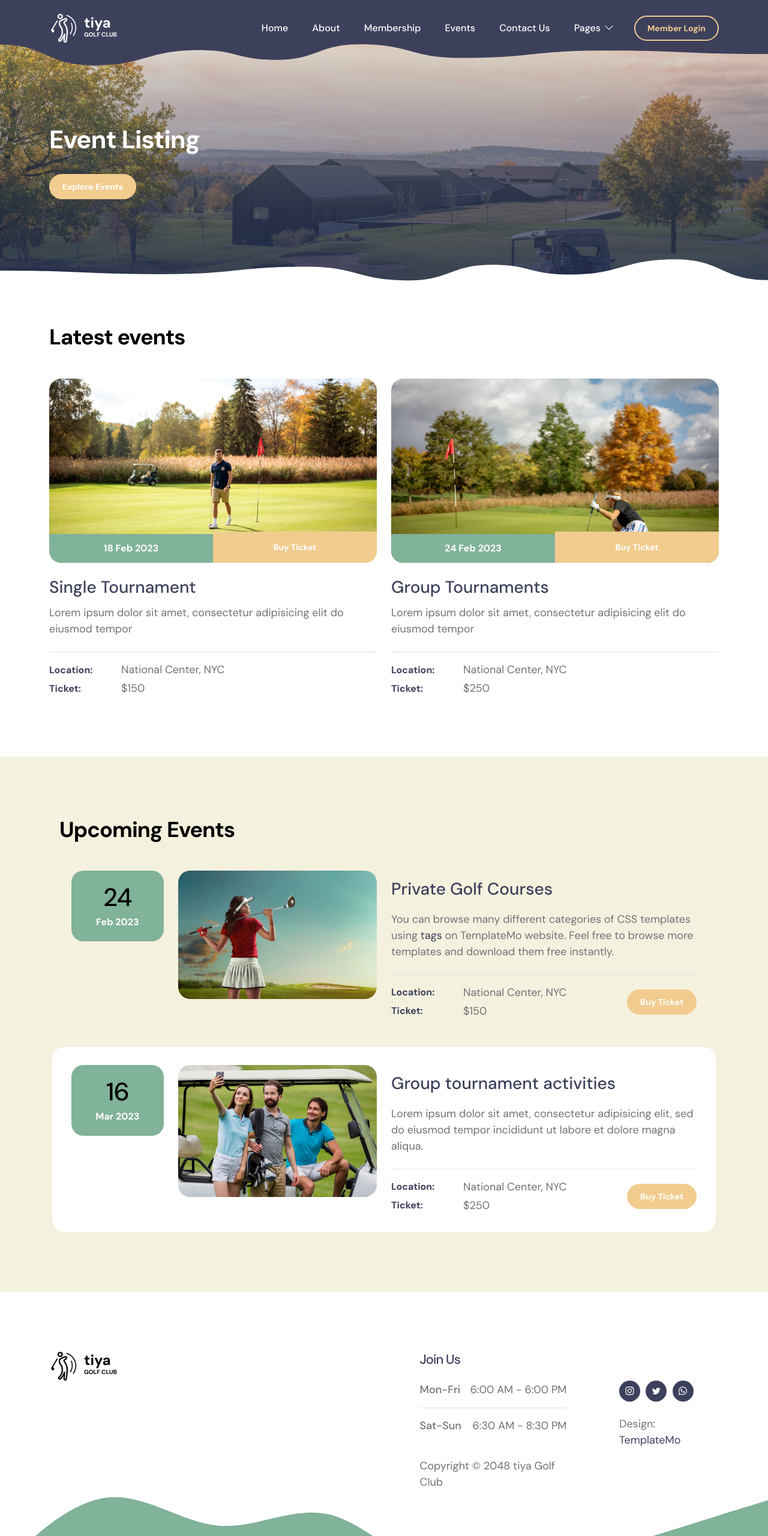
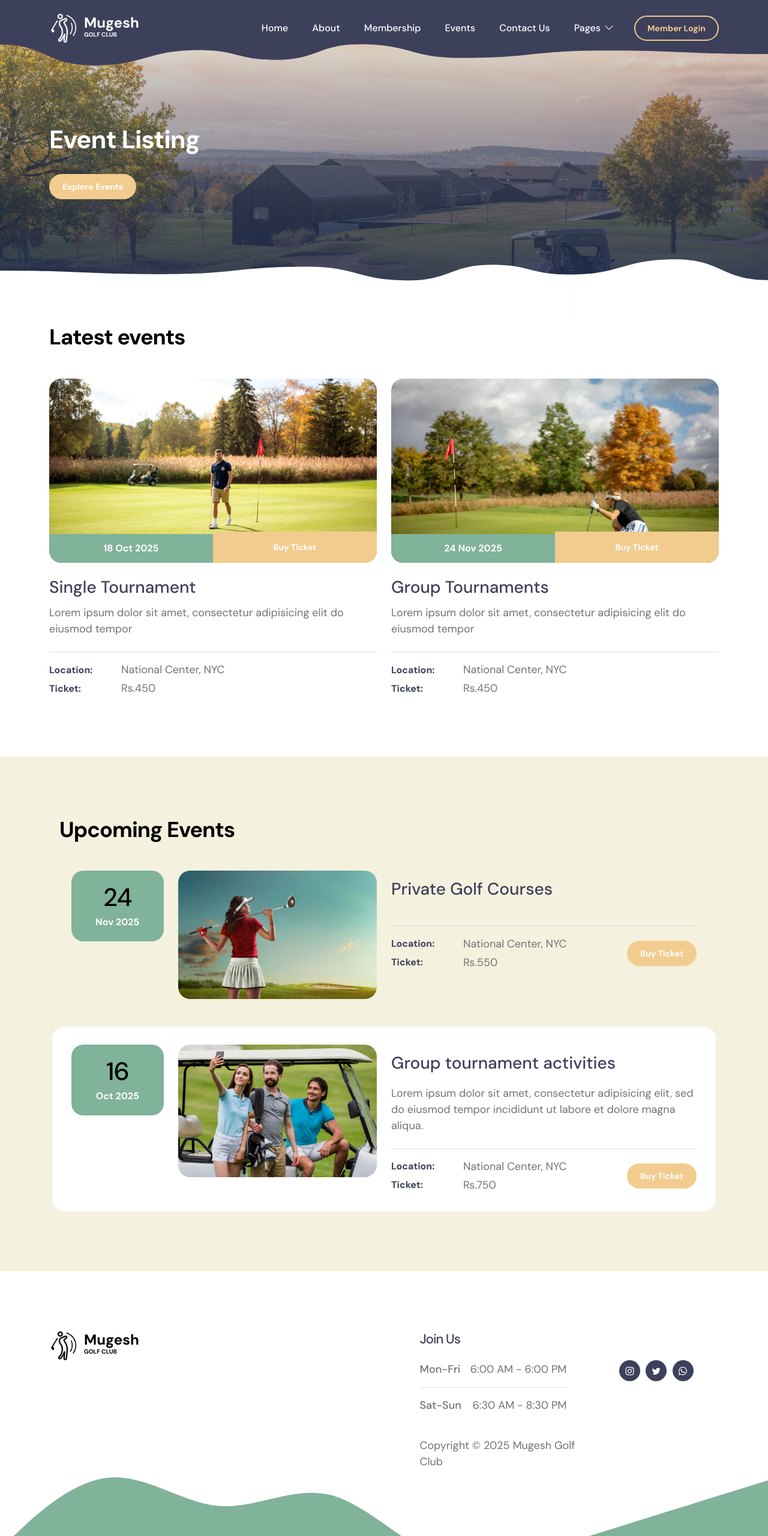
Before and after one commit to Mugeshji/golf-repo, a plain HTML site: page event-listing.html in a window 1280 px wide. Shown: the top 2560 px of the page at 60% size. Drawn offline with Linux system fonts and the light colour scheme.

Commit message:
update event
2nd commit

```diff
--- a/event-listing.html
+++ b/event-listing.html
@@ -7,7 +7,7 @@
         <meta name="description" content="">
         <meta name="author" content="">
 
-        <title>tiya Golf Club - Event Listing</title>
+        <title>Mugesh Golf Club - Event Listing</title>
 
         <!-- CSS FILES -->
         <link rel="preconnect" href="https://fonts.googleapis.com">
@@ -22,13 +22,7 @@
 
         <link href="css/templatemo-tiya-golf-club.css" rel="stylesheet">
 
-<!--
 
-TemplateMo 587 tiya Golf Club
-
-https://templatemo.com/tm-587-tiya-golf-club
-
--->
     </head>
 
     <body>
@@ -40,7 +34,7 @@ https://templatemo.com/tm-587-tiya-golf-club
                     <a class="navbar-brand d-flex align-items-center" href="index.html">
                         <img src="images/logo.png" class="navbar-brand-image img-fluid" alt="tiya Golf Club">
                         <span class="navbar-brand-text">
-                            tiya
+                            Mugesh
                             <small>Golf Club</small>
                         </span>
                     </a>
@@ -189,7 +183,7 @@ https://templatemo.com/tm-587-tiya-golf-club
                                 </a>
 
                                 <div class="custom-block-date-wrap">
-                                    <strong class="text-white">18 Feb 2023</strong>
+                                    <strong class="text-white">18 Oct 2025</strong>
                                 </div>
 
                                 <div class="custom-btn-wrap">
@@ -213,7 +207,7 @@ https://templatemo.com/tm-587-tiya-golf-club
                                     <div class="d-flex flex-wrap align-items-center">
                                         <span class="custom-block-span">Ticket:</span>
 
-                                        <p class="mb-0">$150</p>
+                                        <p class="mb-0">Rs.450</p>
                                     </div>
                                 </div>
                             </div>
@@ -228,7 +222,7 @@ https://templatemo.com/tm-587-tiya-golf-club
                                 </a>
 
                                 <div class="custom-block-date-wrap">
-                                    <strong class="text-white">24 Feb 2023</strong>
+                                    <strong class="text-white">24 Nov 2025</strong>
                                 </div>
 
                                 <div class="custom-btn-wrap">
@@ -252,7 +246,7 @@ https://templatemo.com/tm-587-tiya-golf-club
                                     <div class="d-flex flex-wrap align-items-center">
                                         <span class="custom-block-span">Ticket:</span>
 
-                                        <p class="mb-0">$250</p>
+                                        <p class="mb-0">Rs.450</p>
                                     </div>
                                 </div>
                             </div>
@@ -276,7 +270,7 @@ https://templatemo.com/tm-587-tiya-golf-club
                                 <div class="custom-block-date-wrap d-flex d-lg-block d-md-block align-items-center mt-3 mt-lg-0 mt-md-0">
                                     <h6 class="custom-block-date mb-lg-1 mb-0 me-3 me-lg-0 me-md-0">24</h6>
 
-                                    <strong class="text-white">Feb 2023</strong>
+                                    <strong class="text-white">Nov 2025</strong>
                                 </div>
                             </div>
 
@@ -294,7 +288,6 @@ https://templatemo.com/tm-587-tiya-golf-club
                                 <div class="custom-block-info mt-2 mt-lg-0">
                                     <a href="event-detail.html" class="events-title mb-3">Private Golf Courses</a>
 
-                                    <p class="mb-0">You can browse many different categories of CSS templates using <a href="https://templatemo.com/tag" target="_blank">tags</a> on TemplateMo website. Feel free to browse more templates and download them free instantly.</p>
 
                                     <div class="d-flex flex-wrap border-top mt-4 pt-3">
 
@@ -308,7 +301,7 @@ https://templatemo.com/tm-587-tiya-golf-club
                                             <div class="d-flex flex-wrap align-items-center">
                                                 <span class="custom-block-span">Ticket:</span>
 
-                                                <p class="mb-0">$150</p>
+                                                <p class="mb-0">Rs.550</p>
                                             </div>
                                         </div>
 
@@ -325,7 +318,7 @@ https://templatemo.com/tm-587-tiya-golf-club
                                 <div class="custom-block-date-wrap d-flex d-lg-block d-md-block align-items-center mt-3 mt-lg-0 mt-md-0">
                                     <h6 class="custom-block-date mb-lg-1 mb-0 me-3 me-lg-0 me-md-0">16</h6>
 
-                                    <strong class="text-white">Mar 2023</strong>
+                                    <strong class="text-white">Oct 2025</strong>
                                 </div>
                             </div>
 
@@ -357,7 +350,7 @@ https://templatemo.com/tm-587-tiya-golf-club
                                             <div class="d-flex flex-wrap align-items-center">
                                                 <span class="custom-block-span">Ticket:</span>
 
-                                                <p class="mb-0">$250</p>
+                                                <p class="mb-0">Rs.750</p>
                                             </div>
                                         </div>
 
@@ -382,7 +375,7 @@ https://templatemo.com/tm-587-tiya-golf-club
                         <a class="navbar-brand d-flex align-items-center" href="index.html">
                             <img src="images/logo.png" class="navbar-brand-image img-fluid" alt="">
                             <span class="navbar-brand-text">
-                                tiya
+                                Mugesh
                                 <small>Golf Club</small>
                             </span>
                         </a>
@@ -401,7 +394,7 @@ https://templatemo.com/tm-587-tiya-golf-club
                             6:30 AM - 8:30 PM
                         </p>
                         <br>
-                        <p class="copyright-text">Copyright © 2048 tiya Golf Club</p>
+                        <p class="copyright-text">Copyright © 2025 Mugesh Golf Club</p>
                     </div>
 
                         <div class="col-lg-2 col-12 ms-auto">
@@ -419,7 +412,6 @@ https://templatemo.com/tm-587-tiya-golf-club
                                 </li>
                             </ul>
 
-                            <p class="copyright-text">Design: <a rel="nofollow" href="https://templatemo.com" target="_blank">TemplateMo</a></p>
                         </div>
 
                 </div>
```
Also changed, not shown: event-detail.html (+13 -22 lines), index.html (+2 -2 lines).
